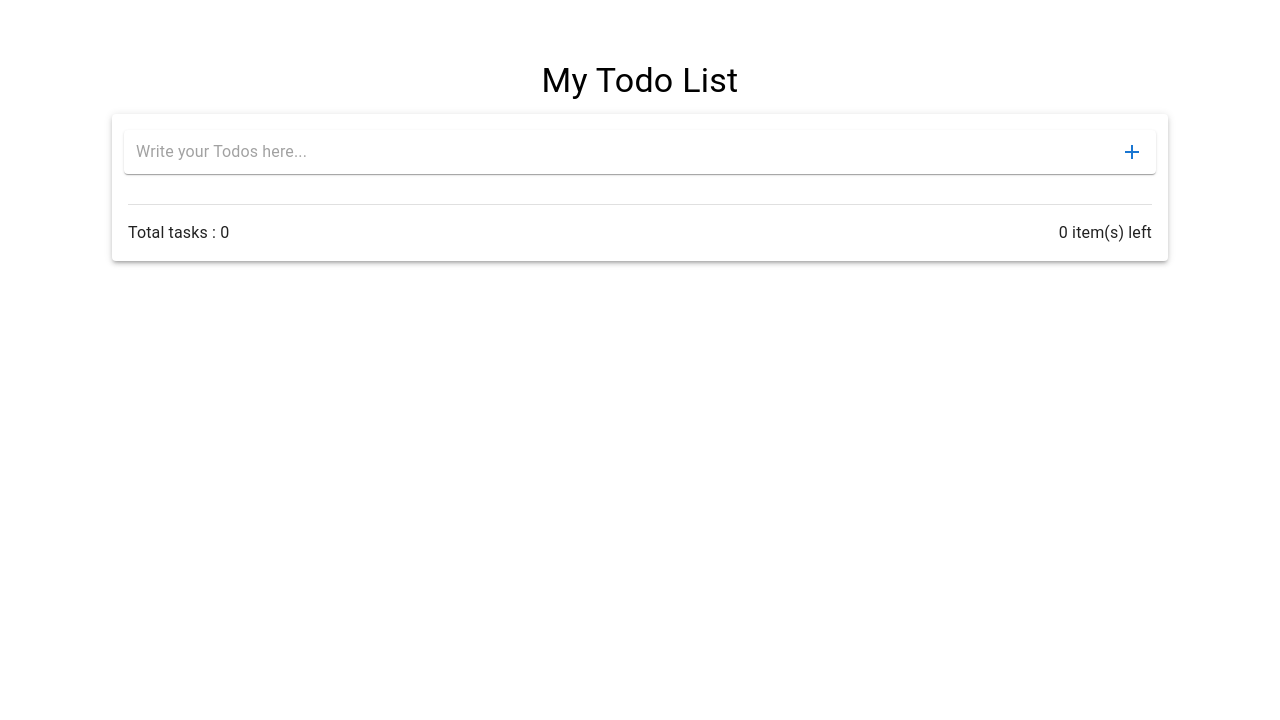
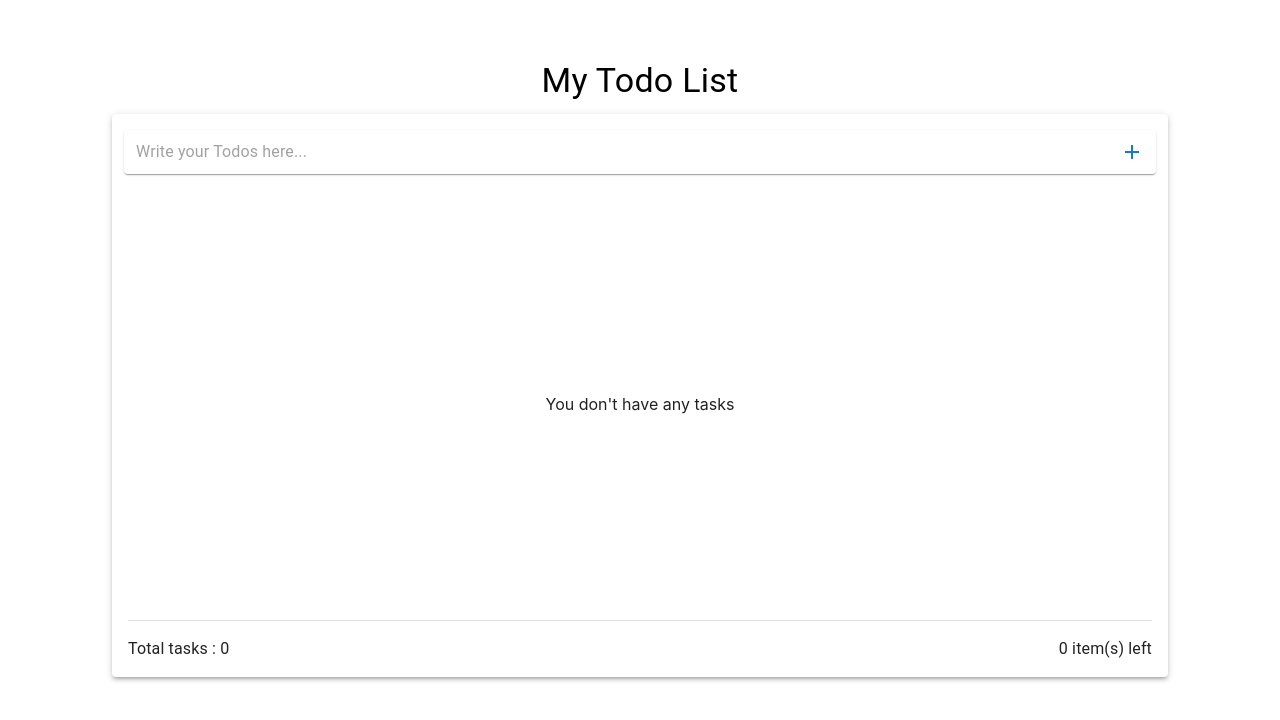
Before and after one commit to kiranc8/todo-react-redux, a React (Create React App) app: page / in a window 1280 px wide. Shown: the top 720 px of the page. Built offline with nearby package versions, Linux system fonts and the light colour scheme.

Commit message:
minor changes

```diff
--- a/src/App.js
+++ b/src/App.js
@@ -23,7 +23,7 @@ import TextField from "@mui/material/TextField";
 import Chip from "@mui/material/Chip";
 import Select from "@mui/material/Select";
 import MenuItem from "@mui/material/MenuItem";
-import EditIcon from '@mui/icons-material/Edit';
+import EditIcon from "@mui/icons-material/Edit";
 
 const App = () => {
   // State variables using React Hooks
@@ -87,7 +87,6 @@ const App = () => {
     }
   };
   return (
-
     <div className={styles.container}>
       <Typography variant="h4" component="h2" gutterBottom>
         My Todo List
@@ -121,11 +120,17 @@ const App = () => {
           </Paper>
         </Box>
 
-        {/* Todo items */}
+        {
+          <div>
+            {tasks.length === 0 ? (
+              <div className={styles.wrapper}>You don't have any tasks</div>
+            ) : (
+              <div className={styles.tasksWrappers}>
                 {tasks.map((task) => (
                   <div
                     key={task.id}
-            className={`${styles.todoItem} ${task.completed ? styles.todoItemCompleted : ""
+                    className={`${styles.todoItem} ${
+                      task.completed ? styles.todoItemCompleted : ""
                     }`}
                   >
                     <div>
@@ -158,7 +163,10 @@ const App = () => {
                         }}
                       />
                     ) : (
-              <div className={styles.title} onDoubleClick={() => handleDoubleClick(task.id)}>
+                      <div
+                        className={styles.title}
+                        onDoubleClick={() => handleDoubleClick(task.id)}
+                      >
                         {task.name}
                       </div>
                     )}
@@ -169,7 +177,9 @@ const App = () => {
                         labelId="simple-select-label"
                         id="simple-select"
                         value={task.priority}
-                onChange={(e) => handleSetPriority(task.id, e.target.value)}
+                        onChange={(e) =>
+                          handleSetPriority(task.id, e.target.value)
+                        }
                       >
                         <MenuItem value="low">
                           <Chip label="Low" color="success" />
@@ -197,6 +207,11 @@ const App = () => {
                     </div>
                   </div>
                 ))}
+              </div>
+            )}
+          </div>
+        }
+
         <Divider sx={{ my: 2 }} />
         {/* Task count and completion status */}
         <Typography
@@ -211,7 +226,6 @@ const App = () => {
         </Typography>
       </Paper>
     </div>
-
   );
 };
 
--- a/src/App.module.css
+++ b/src/App.module.css
@@ -10,7 +10,15 @@
   width: 80%;
   padding: 16px;
 }
-
+.wrapper{
+  height: 50vh;
+  display: flex;
+  align-items: center;
+  justify-content: center;
+}
+.tasksWrappers{
+  min-height: 50vh;
+}
 .formContainer {
   display: flex;
   flex-direction: column;
```
Lines whose indentation alone changed are shown as unchanged.
